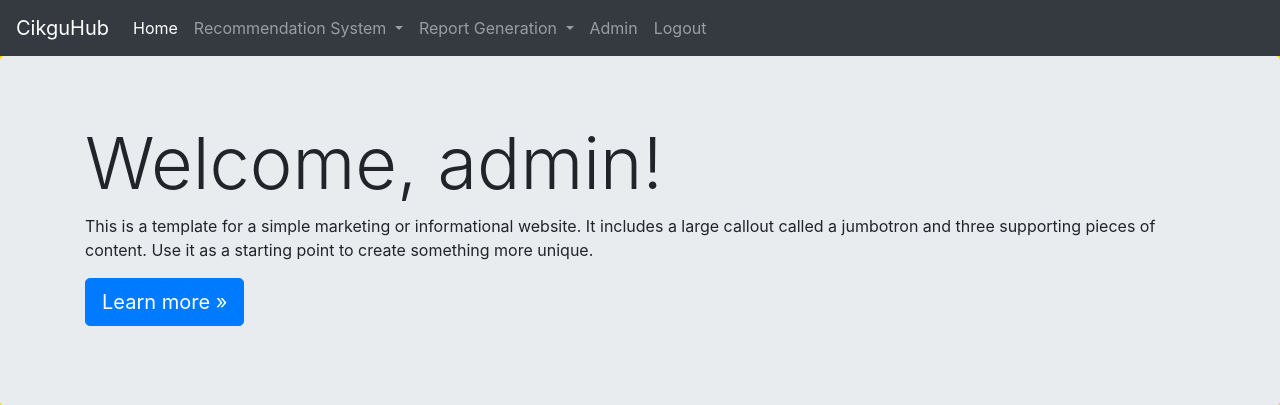
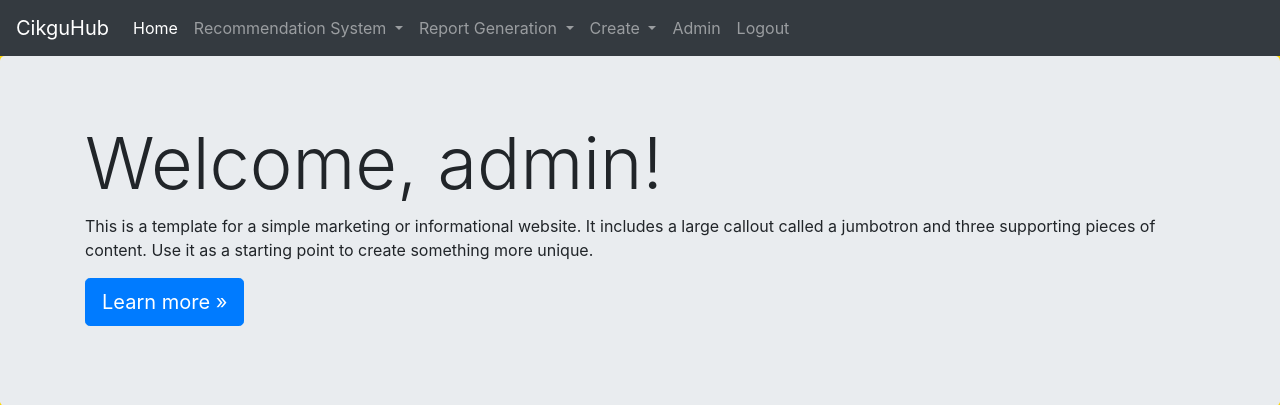
Before and after one commit to chriskok/cikguhub, a Django app: page / in a window 1280 px wide. Shown: the top 405 px of the page. Run offline with Django 4.2, Linux system fonts and the light colour scheme; a user stored in the database is signed in; parts of the project's set-up code (start-up, migrations or seed data) failed here and were passed over; some libraries are stand-ins or nearby versions.

Commit message:
Added links to video, question and module creation pages

```diff
--- a/templates/base.html
+++ b/templates/base.html
@@ -59,6 +59,16 @@
                         <a class="dropdown-item" href="{% url 'report:expert_report' 0 %}">Expert</a>
                     </div>
                 </li>
+                <li class="nav-item dropdown">
+                    <a class="nav-link dropdown-toggle" href="#" id="createMenu" data-toggle="dropdown" aria-haspopup="true" aria-expanded="false">
+                        Create
+                    </a>
+                    <div class="dropdown-menu" aria-labelledby="createMenu">
+                        <a class="dropdown-item" href="{% url 'main:create_video' %}">Create Video</a>
+                        <a class="dropdown-item" href="{% url 'main:create_video_question' %}">Create Video Question</a>
+                        <a class="dropdown-item" href="{% url 'main:create_module' %}">Create Module</a>
+                    </div>
+                </li>
                 <li class="nav-item">
                     <a class="nav-link" href="{% url 'admin:index' %}">Admin</a>
                 </li>
```
